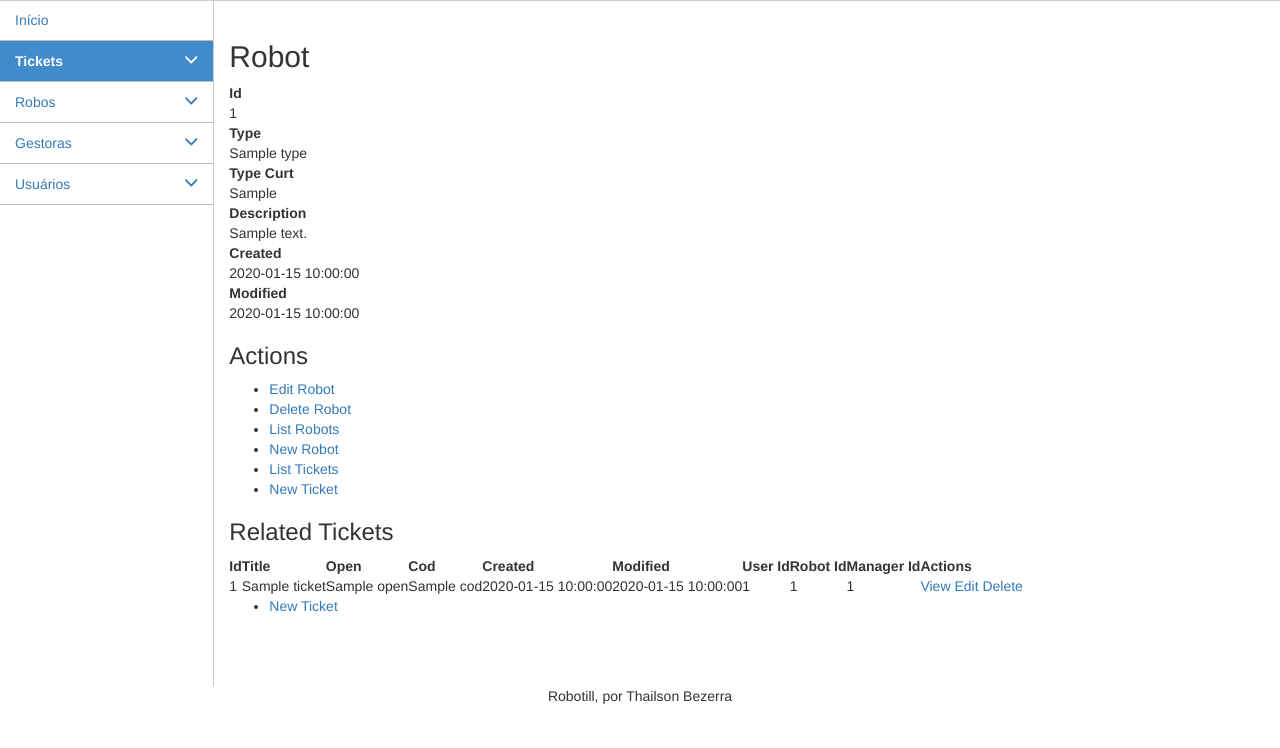
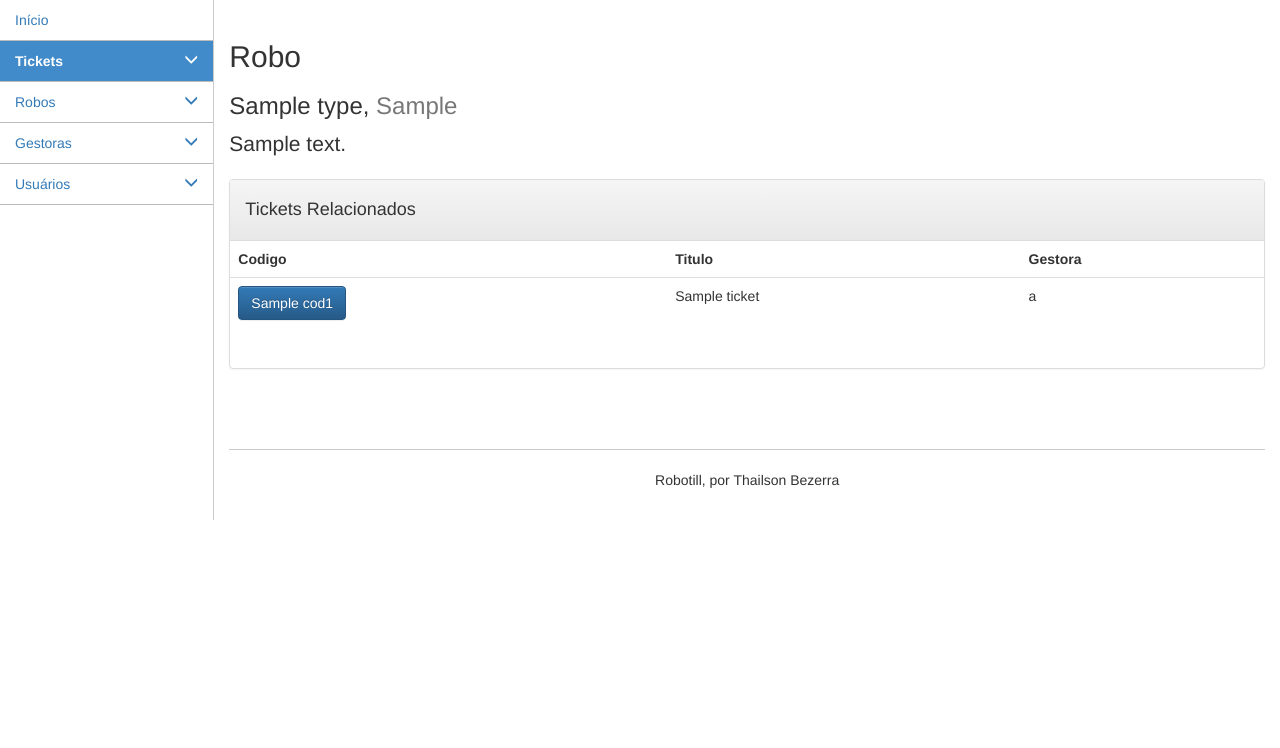
Before and after one commit to thailsonbezerra/robotill, a CakePHP app: the page made by app/View/Robots/view.ctp in a window 1280 px wide. Shown: the part 52-800 px from the top of the page. Run offline with PHP 8.4 and a stand-in for CakePHP, Linux system fonts and the light colour scheme; the template is opened without the code that fills it: most values are stand-ins (such as "Sample title", 1, 10 or a date in 2020); some libraries are stand-ins or nearby versions.

Commit message:
style: alterado view do modulo de robo & deletado view de usuario

```diff
--- a/app/Controller/RobotsController.php
+++ b/app/Controller/RobotsController.php
@@ -37,7 +37,10 @@ class RobotsController extends AppController {
 			throw new NotFoundException(__('Invalid robot'));
 		}
 		$options = array('conditions' => array('Robot.' . $this->Robot->primaryKey => $id));
-		$this->set('robot', $this->Robot->find('first', $options));
+		$robot = $this->Robot->find('first', $options);
+
+		$managers = $this->Robot->Ticket->Manager->find('list', array('fields' => 'name_curt'));
+		$this->set(compact('robot','managers') );
 	}
 
 /**
--- a/app/View/Robots/view.ctp
+++ b/app/View/Robots/view.ctp
@@ -1,89 +1,37 @@
 <div class="robots view">
-<h2><?php echo __('Robot'); ?></h2>
-	<dl>
-		<dt><?php echo __('Id'); ?></dt>
-		<dd>
-			<?php echo h($robot['Robot']['id']); ?>
-			&nbsp;
-		</dd>
-		<dt><?php echo __('Type'); ?></dt>
-		<dd>
-			<?php echo h($robot['Robot']['type']); ?>
-			&nbsp;
-		</dd>
-		<dt><?php echo __('Type Curt'); ?></dt>
-		<dd>
-			<?php echo h($robot['Robot']['type_curt']); ?>
-			&nbsp;
-		</dd>
-		<dt><?php echo __('Description'); ?></dt>
-		<dd>
-			<?php echo h($robot['Robot']['description']); ?>
-			&nbsp;
-		</dd>
-		<dt><?php echo __('Created'); ?></dt>
-		<dd>
-			<?php echo h($robot['Robot']['created']); ?>
-			&nbsp;
-		</dd>
-		<dt><?php echo __('Modified'); ?></dt>
-		<dd>
-			<?php echo h($robot['Robot']['modified']); ?>
-			&nbsp;
-		</dd>
-	</dl>
+	<h2><?php echo __('Robo'); ?></h2>
+
+	<h3 class="featurette-heading"><?= $robot['Robot']['type'] ?>, <span class="text-muted"><?= $robot['Robot']['type_curt'] ?></span></h3>
+	<p class="lead"><?= $robot['Robot']['description'] ?> </p>
+
+	<div class="panel panel-default">
+		<div class="panel-heading">
+			<h4>Tickets Relacionados</h4>
 		</div>
-<div class="actions">
-	<h3><?php echo __('Actions'); ?></h3>
-	<ul>
-		<li><?php echo $this->Html->link(__('Edit Robot'), array('action' => 'edit', $robot['Robot']['id'])); ?> </li>
-		<li><?php echo $this->Form->postLink(__('Delete Robot'), array('action' => 'delete', $robot['Robot']['id']), array('confirm' => __('Are you sure you want to delete # %s?', $robot['Robot']['id']))); ?> </li>
-		<li><?php echo $this->Html->link(__('List Robots'), array('action' => 'index')); ?> </li>
-		<li><?php echo $this->Html->link(__('New Robot'), array('action' => 'add')); ?> </li>
-		<li><?php echo $this->Html->link(__('List Tickets'), array('controller' => 'tickets', 'action' => 'index')); ?> </li>
-		<li><?php echo $this->Html->link(__('New Ticket'), array('controller' => 'tickets', 'action' => 'add')); ?> </li>
-	</ul>
-</div>
-<div class="related">
-	<h3><?php echo __('Related Tickets'); ?></h3>
-	<?php if (!empty($robot['Ticket'])): ?>
-	<table cellpadding = "0" cellspacing = "0">
+		<?php if (!empty($robot['Ticket'])) : ?>
+			<table class='table'>
 				<tr>
-		<th><?php echo __('Id'); ?></th>
-		<th><?php echo __('Title'); ?></th>
-		<th><?php echo __('Open'); ?></th>
-		<th><?php echo __('Cod'); ?></th>
-		<th><?php echo __('Created'); ?></th>
-		<th><?php echo __('Modified'); ?></th>
-		<th><?php echo __('User Id'); ?></th>
-		<th><?php echo __('Robot Id'); ?></th>
-		<th><?php echo __('Manager Id'); ?></th>
-		<th class="actions"><?php echo __('Actions'); ?></th>
+					<th>Codigo</th>
+					<th>Titulo</th>
+					<th>Gestora</th>
 				</tr>
-	<?php foreach ($robot['Ticket'] as $ticket): ?>
+				<?php foreach ($robot['Ticket'] as $ticket) : ?>
 					<tr>
-			<td><?php echo $ticket['id']; ?></td>
+						<td><?= $this->Html->link(
+								$ticket['cod'] . $ticket['id'],
+								'../tickets/edit/' . $ticket['id'],
+								array('class' =>  $ticket['open'] ? 'btn btn-primary' : 'btn btn-info')
+							);
+							?></td>
 						<td><?php echo $ticket['title']; ?></td>
-			<td><?php echo $ticket['open']; ?></td>
-			<td><?php echo $ticket['cod']; ?></td>
-			<td><?php echo $ticket['created']; ?></td>
-			<td><?php echo $ticket['modified']; ?></td>
-			<td><?php echo $ticket['user_id']; ?></td>
-			<td><?php echo $ticket['robot_id']; ?></td>
-			<td><?php echo $ticket['manager_id']; ?></td>
-			<td class="actions">
-				<?php echo $this->Html->link(__('View'), array('controller' => 'tickets', 'action' => 'view', $ticket['id'])); ?>
-				<?php echo $this->Html->link(__('Edit'), array('controller' => 'tickets', 'action' => 'edit', $ticket['id'])); ?>
-				<?php echo $this->Form->postLink(__('Delete'), array('controller' => 'tickets', 'action' => 'delete', $ticket['id']), array('confirm' => __('Are you sure you want to delete # %s?', $ticket['id']))); ?>
-			</td>
+						<td><?php echo $managers[$ticket['manager_id']]; ?></td>
 					</tr>
 				<?php endforeach; ?>
+			<?php endif; ?>
 			</table>
-<?php endif; ?>
+			<ul style="display:flex; justify-content: center;" class="pager">
+				<li><?= $this->Paginator->prev('Anterior'); ?></li>
+				<li><?= $this->Paginator->next('Proximo'); ?></li>
+			</ul>
 
-	<div class="actions">
-		<ul>
-			<li><?php echo $this->Html->link(__('New Ticket'), array('controller' => 'tickets', 'action' => 'add')); ?> </li>
-		</ul>
 	</div>
-</div>
```
Also changed, not shown: app/View/Users/view.ctp (deleted, +0 -56 lines). Lines whose indentation alone changed are shown as unchanged.
